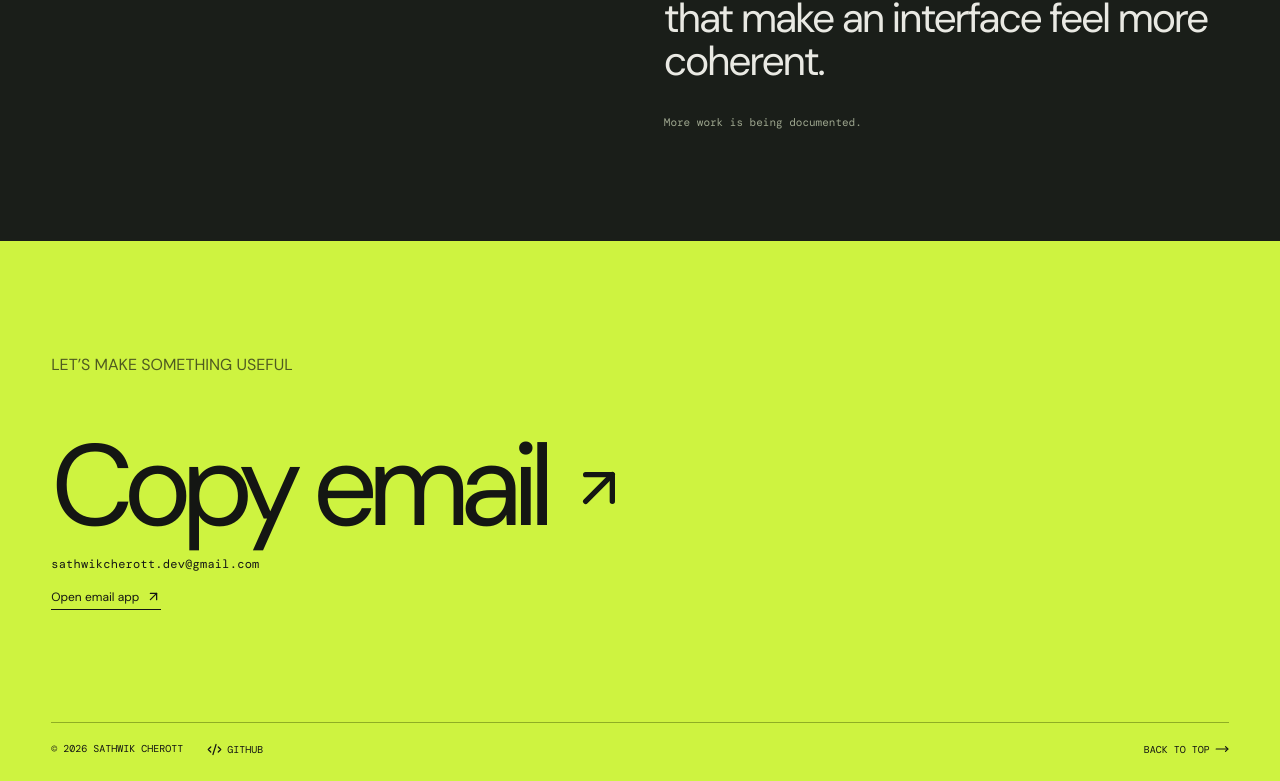
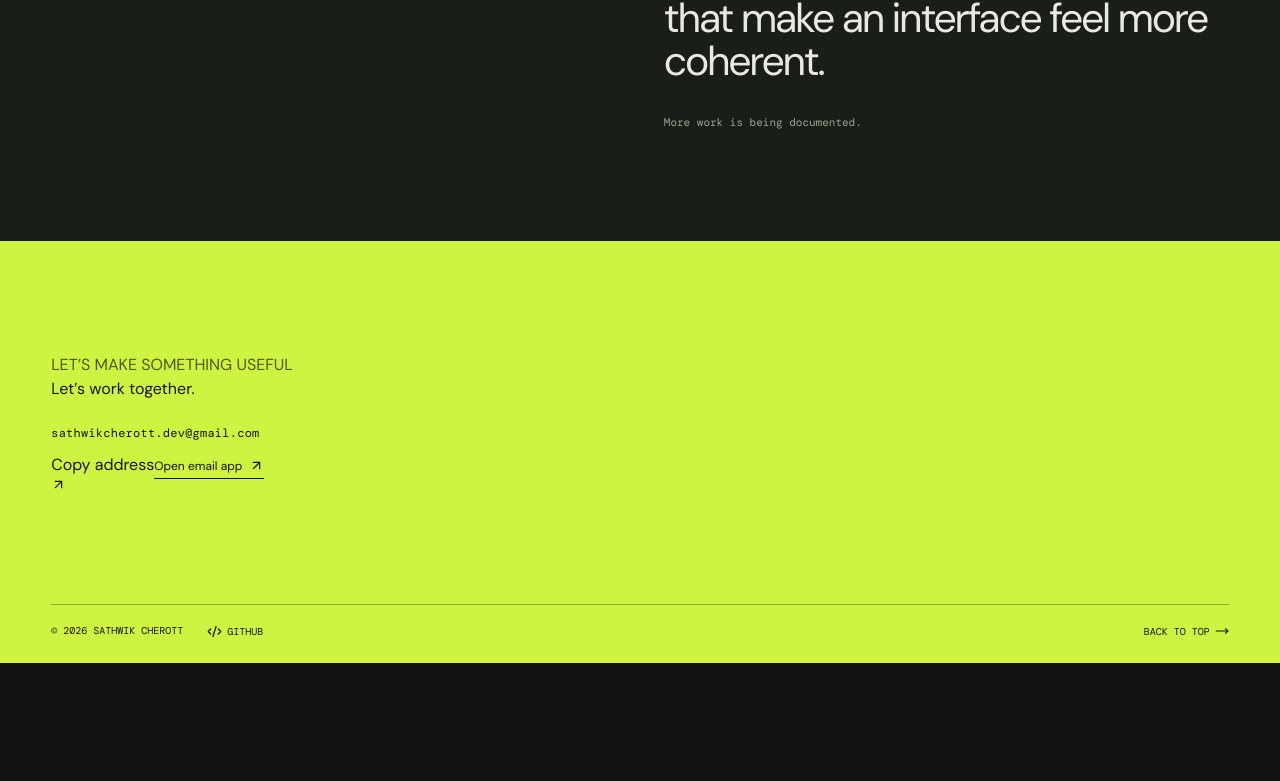
Before and after one commit to sathwikcherott/sathwik-portfolio, a React (Vite) app: page / in a window 1280 px wide. Shown: the part 2794-3575 px from the top of the page. After the commit the page ends 3457 px from the top, so only its background shows below. Built offline with nearby package versions, Linux system fonts and the light colour scheme.

Commit message:
Refine portfolio contact hierarchy

```diff
--- a/src/App.jsx
+++ b/src/App.jsx
@@ -31,6 +31,6 @@ export default function App() {
     <section id="work" className="work-section"><FadeIn className="section-top"><span className="section-label">SELECTED WORK</span><span className="section-count">02 / 02</span></FadeIn><div className="work-list">{projects.map(project => <FadeIn key={project.name}><article className="work-card"><div className="work-number">{project.number}</div><div className="work-details"><p className="work-label">{project.label}</p><h2>{project.name}</h2><p className="work-summary">{project.summary}</p><ul>{project.capabilities.map(item => <li key={item}>{item}</li>)}</ul><a className="project-link" href={project.href} target="_blank" rel="noreferrer">View project <ArrowUpRight size={16} /></a></div><a className="project-image" href={project.href} target="_blank" rel="noreferrer" aria-label={`View ${project.name} on GitHub`}><img src={project.image} alt={`${project.name} app interface`} loading="lazy" /></a><span className="work-year">{project.year}</span></article></FadeIn>)}</div></section>
     <section id="about" className="about-section"><FadeIn className="section-top"><span className="section-label">A LITTLE ABOUT ME</span><span className="section-count">01 / 03</span></FadeIn><FadeIn className="about-grid"><h2>I make the practical feel <em>considered.</em></h2><div><p>My work sits between product design and Android development. I’m drawn to tools with a clear job: things that help people keep track, make a decision, or get on with their day.</p><p>Good software does not have to shout. It can be direct, legible, and quietly satisfying to use.</p></div></FadeIn></section>
     <section id="playground" className="playground-section"><FadeIn className="section-top"><span className="section-label">DESIGN PLAYGROUND</span><span className="section-count">02 / 03</span></FadeIn><FadeIn className="playground-copy"><p>Outside the shipped work, I keep a running playground for interaction studies, type experiments, and small systems that make an interface feel more coherent.</p><span>More work is being documented.</span></FadeIn></section>
-    <section id="contact" className="contact-section"><FadeIn><p className="section-label">LET’S MAKE SOMETHING USEFUL</p><button className="email-link" onClick={copyEmail} aria-live="polite">{emailCopied ? 'Email copied' : 'Copy email'}<ArrowUpRight /></button><p className="email-address">sathwikcherott.dev@gmail.com</p><a className="email-fallback" href="mailto:sathwikcherott.dev@gmail.com">Open email app <ArrowUpRight size={15} /></a></FadeIn><footer><span>© {new Date().getFullYear()} SATHWIK CHEROTT</span><a href="https://github.com/sathwikcherott" target="_blank" rel="noreferrer"><Code2 size={15} /> GITHUB</a><a href="#top">BACK TO TOP <MoveRight size={14} /></a></footer></section>
+    <section id="contact" className="contact-section"><FadeIn><p className="section-label">LET’S MAKE SOMETHING USEFUL</p><h2>Let’s work together<span>.</span></h2><p className="email-address">sathwikcherott.dev@gmail.com</p><div className="contact-actions"><button className="copy-email" onClick={copyEmail} aria-live="polite">{emailCopied ? 'Email copied' : 'Copy address'}<ArrowUpRight size={15} /></button><a className="email-fallback" href="mailto:sathwikcherott.dev@gmail.com">Open email app <ArrowUpRight size={15} /></a></div></FadeIn><footer><span>© {new Date().getFullYear()} SATHWIK CHEROTT</span><a href="https://github.com/sathwikcherott" target="_blank" rel="noreferrer"><Code2 size={15} /> GITHUB</a><a href="#top">BACK TO TOP <MoveRight size={14} /></a></footer></section>
   </main>
 }
```
